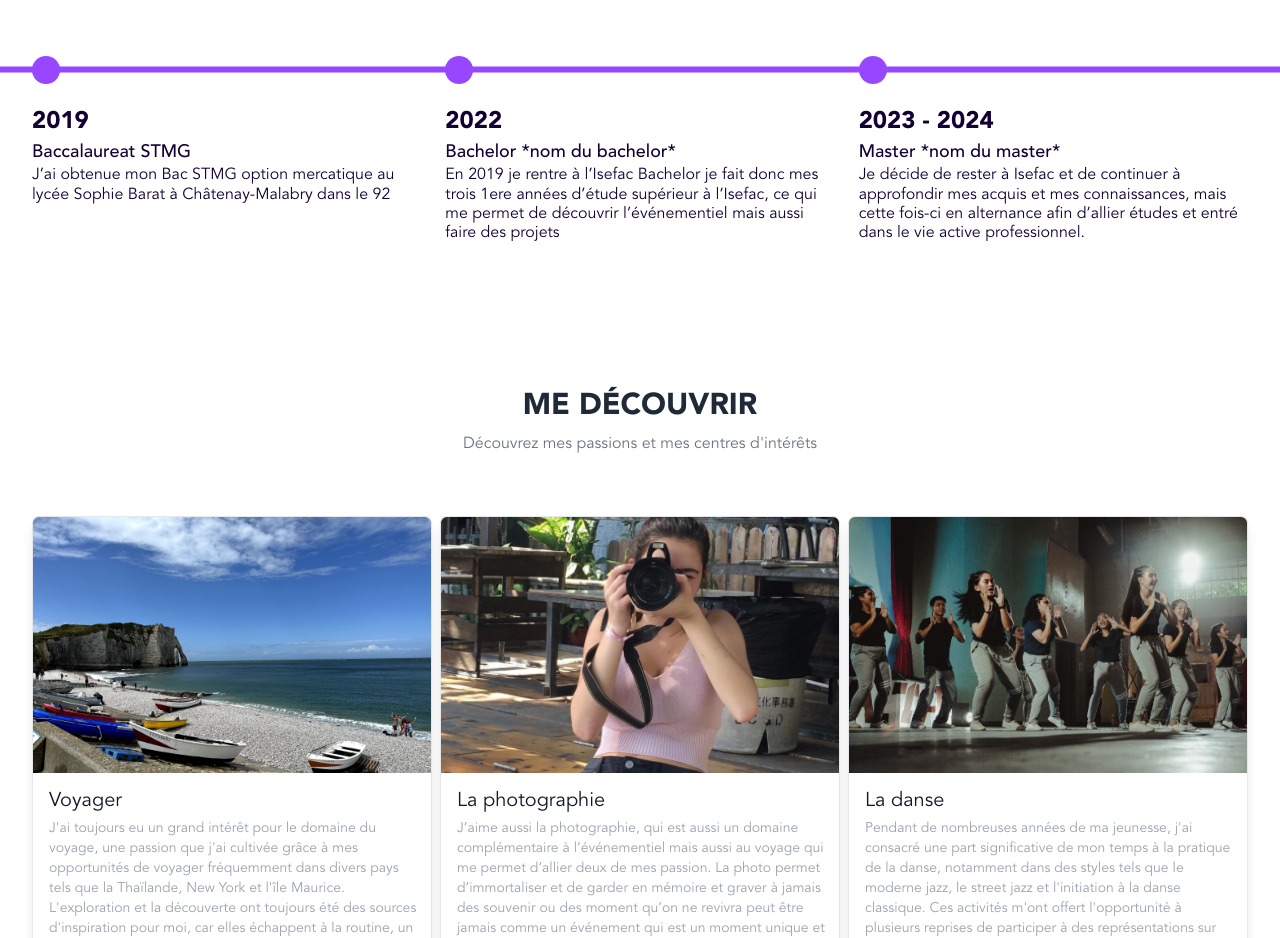
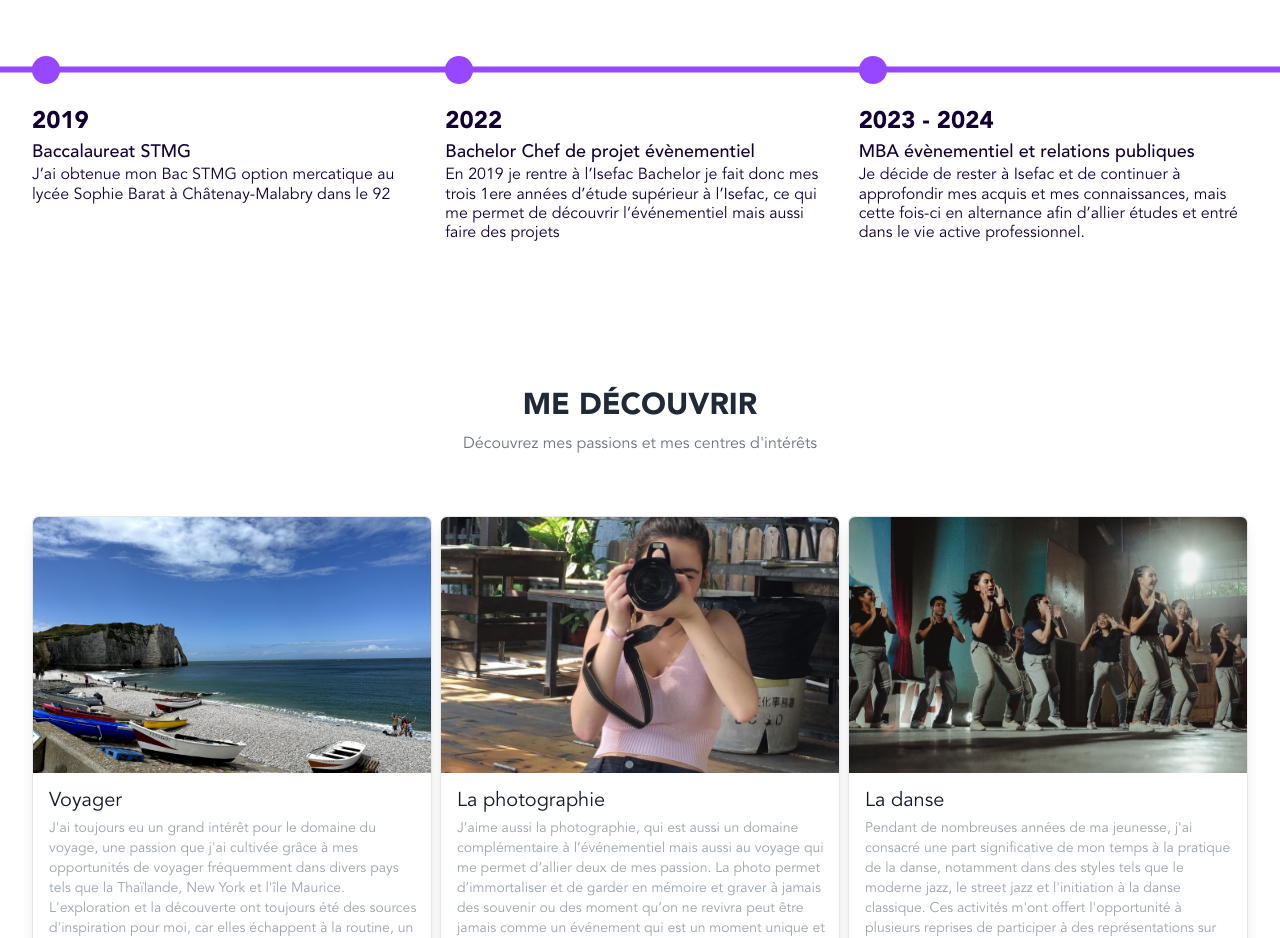
Before and after one commit to StarlingSG1/sarahktorza, a Next.js app: page / in a window 1280 px wide. Shown: the part 860-1798 px from the top of the page. Built offline with nearby package versions, Linux system fonts and the light colour scheme.

Commit message:
change frise text

```diff
--- a/app/components/Frise.tsx
+++ b/app/components/Frise.tsx
@@ -22,7 +22,7 @@ export default function Frise() {
     {
       img: "",
       year: "2022",
-      title: "Bachelor *nom du bachelor*",
+      title: "Bachelor Chef de projet évènementiel",
       description:
         "En 2019 je rentre à l’Isefac Bachelor je fait donc mes trois 1ere années d’étude supérieur à l’Isefac, ce qui me permet de découvrir l’événementiel mais aussi faire des projets ",
       style: `transition-all duration-500 sm:w-auto w-[350px] delay-500 opacity-${
@@ -32,7 +32,7 @@ export default function Frise() {
     {
       img: "",
       year: "2023 - 2024",
-      title: "Master *nom du master*",
+      title: "MBA évènementiel et relations publiques",
       description:
         "Je décide de rester à Isefac et de continuer à approfondir mes acquis et mes connaissances, mais cette fois-ci en alternance afin d’allier études et entré dans le vie active professionnel. ",
       style: `transition-all duration-500 sm:w-auto w-[350px] delay-1000 opacity-${
```
